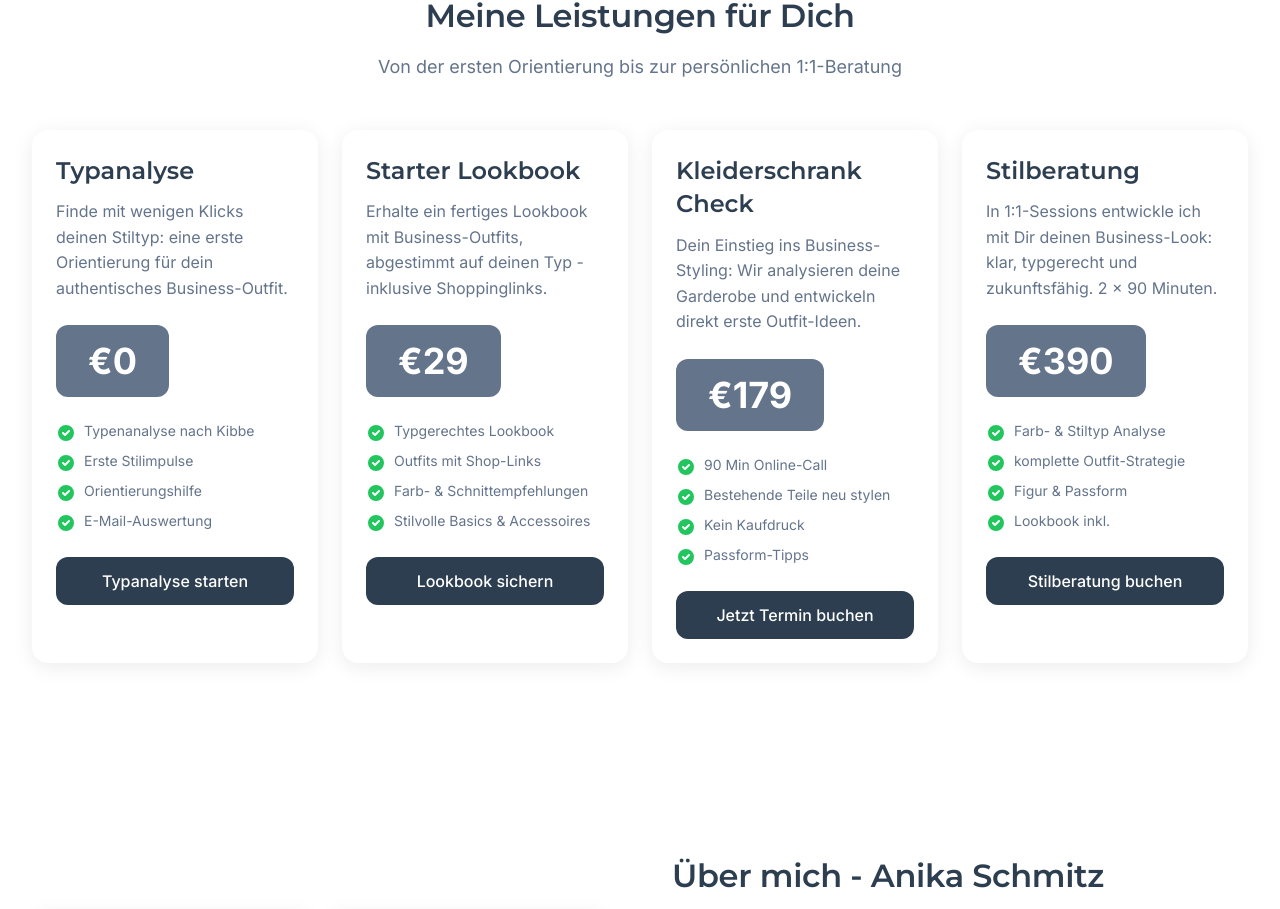
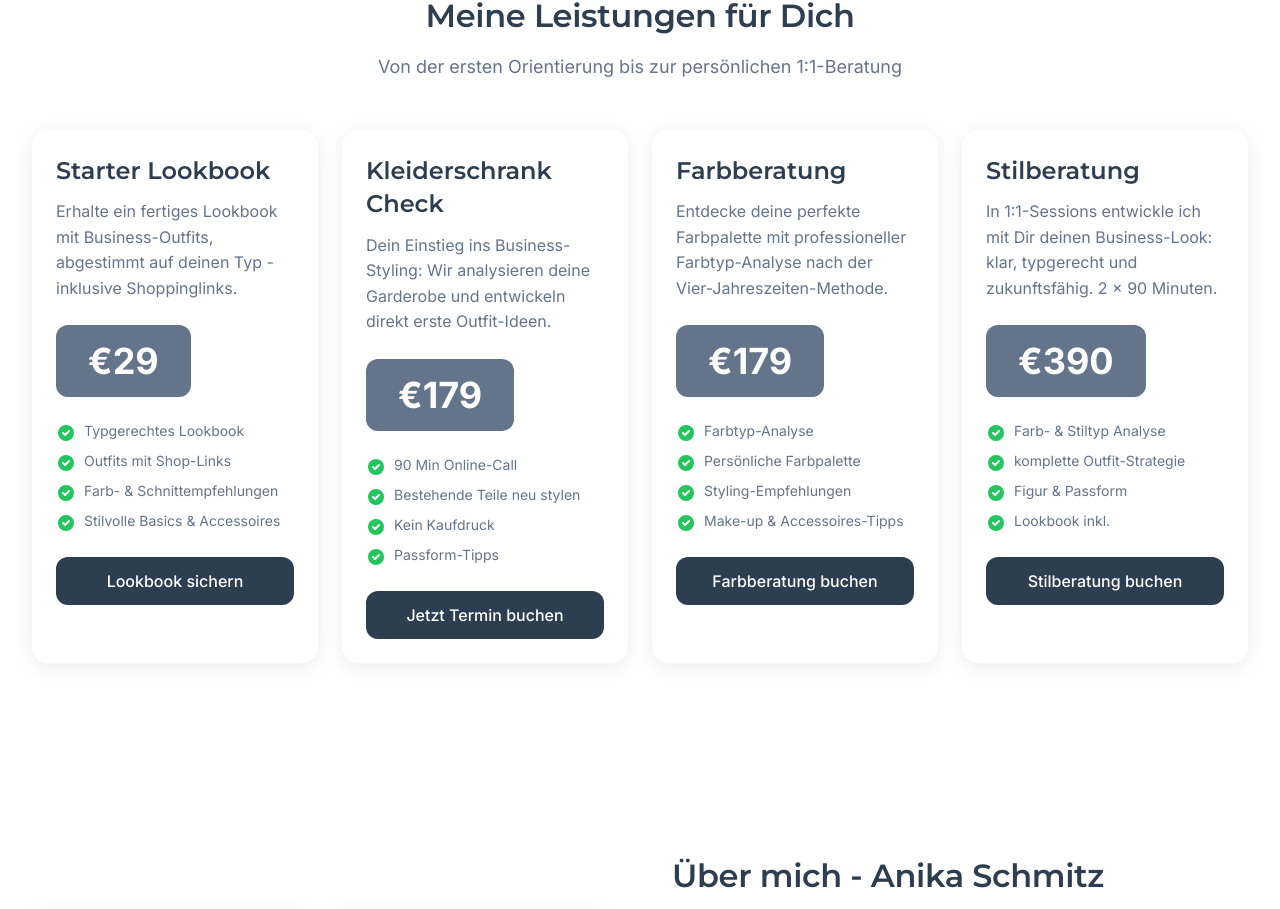
Before and after one commit to SEO-Agentur/businessstylist, a Next.js app: page / in a window 1280 px wide. Shown: the part 2694-3603 px from the top of the page. Built offline with nearby package versions, Linux system fonts and the light colour scheme; no server answers; the database is empty; grey boxes are pictures that could not be loaded; a web font is replaced by a local one.

Commit message:
Updated page.tsx

```diff
--- a/app/page.tsx
+++ b/app/page.tsx
@@ -179,47 +179,6 @@ export default function HomePage() {
 
           <div className="grid md:grid-cols-4 gap-6">
             <Card hover>
-              <h3 className="text-h3 mb-3">Typanalyse</h3>
-              <p className="text-brand-secondary mb-4">
-                Finde mit wenigen Klicks deinen Stiltyp: eine erste Orientierung für dein authentisches Business-Outfit.
-              </p>
-              <div className="my-6">
-                <div className="inline-block bg-brand-secondary text-white px-8 py-4 rounded-lg">
-                  <span className="text-4xl font-bold">€0</span>
-                </div>
-              </div>
-              <ul className="space-y-2 mb-6 text-sm text-brand-secondary">
-                <li className="flex items-start">
-                  <svg className="w-5 h-5 text-green-500 mr-2 flex-shrink-0 mt-0.5" fill="currentColor" viewBox="0 0 20 20">
-                    <path fillRule="evenodd" d="M10 18a8 8 0 100-16 8 8 0 000 16zm3.707-9.293a1 1 0 00-1.414-1.414L9 10.586 7.707 9.293a1 1 0 00-1.414 1.414l2 2a1 1 0 001.414 0l4-4z" clipRule="evenodd" />
-                  </svg>
-                  Typenanalyse nach Kibbe
-                </li>
-                <li className="flex items-start">
-                  <svg className="w-5 h-5 text-green-500 mr-2 flex-shrink-0 mt-0.5" fill="currentColor" viewBox="0 0 20 20">
-                    <path fillRule="evenodd" d="M10 18a8 8 0 100-16 8 8 0 000 16zm3.707-9.293a1 1 0 00-1.414-1.414L9 10.586 7.707 9.293a1 1 0 00-1.414 1.414l2 2a1 1 0 001.414 0l4-4z" clipRule="evenodd" />
-                  </svg>
-                  Erste Stilimpulse
-                </li>
-                <li className="flex items-start">
-                  <svg className="w-5 h-5 text-green-500 mr-2 flex-shrink-0 mt-0.5" fill="currentColor" viewBox="0 0 20 20">
-                    <path fillRule="evenodd" d="M10 18a8 8 0 100-16 8 8 0 000 16zm3.707-9.293a1 1 0 00-1.414-1.414L9 10.586 7.707 9.293a1 1 0 00-1.414 1.414l2 2a1 1 0 001.414 0l4-4z" clipRule="evenodd" />
-                  </svg>
-                  Orientierungshilfe
-                </li>
-                <li className="flex items-start">
-                  <svg className="w-5 h-5 text-green-500 mr-2 flex-shrink-0 mt-0.5" fill="currentColor" viewBox="0 0 20 20">
-                    <path fillRule="evenodd" d="M10 18a8 8 0 100-16 8 8 0 000 16zm3.707-9.293a1 1 0 00-1.414-1.414L9 10.586 7.707 9.293a1 1 0 00-1.414 1.414l2 2a1 1 0 001.414 0l4-4z" clipRule="evenodd" />
-                  </svg>
-                  E-Mail-Auswertung
-                </li>
-              </ul>
-              <Link href="/typenanalyse">
-                <Button className="w-full">Typanalyse starten</Button>
-              </Link>
-            </Card>
-
-            <Card hover>
               <h3 className="text-h3 mb-3">Starter Lookbook</h3>
               <p className="text-brand-secondary mb-4">
                 Erhalte ein fertiges Lookbook mit Business-Outfits, abgestimmt auf deinen Typ - inklusive Shoppinglinks.
@@ -298,6 +257,47 @@ export default function HomePage() {
               </ul>
               <Link href="/kleiderschrank-check">
                 <Button className="w-full">Jetzt Termin buchen</Button>
+              </Link>
+            </Card>
+
+            <Card hover>
+              <h3 className="text-h3 mb-3">Farbberatung</h3>
+              <p className="text-brand-secondary mb-4">
+                Entdecke deine perfekte Farbpalette mit professioneller Farbtyp-Analyse nach der Vier-Jahreszeiten-Methode.
+              </p>
+              <div className="my-6">
+                <div className="inline-block bg-brand-secondary text-white px-8 py-4 rounded-lg">
+                  <span className="text-4xl font-bold">€179</span>
+                </div>
+              </div>
+              <ul className="space-y-2 mb-6 text-sm text-brand-secondary">
+                <li className="flex items-start">
+                  <svg className="w-5 h-5 text-green-500 mr-2 flex-shrink-0 mt-0.5" fill="currentColor" viewBox="0 0 20 20">
+                    <path fillRule="evenodd" d="M10 18a8 8 0 100-16 8 8 0 000 16zm3.707-9.293a1 1 0 00-1.414-1.414L9 10.586 7.707 9.293a1 1 0 00-1.414 1.414l2 2a1 1 0 001.414 0l4-4z" clipRule="evenodd" />
+                  </svg>
+                  Farbtyp-Analyse
+                </li>
+                <li className="flex items-start">
+                  <svg className="w-5 h-5 text-green-500 mr-2 flex-shrink-0 mt-0.5" fill="currentColor" viewBox="0 0 20 20">
+                    <path fillRule="evenodd" d="M10 18a8 8 0 100-16 8 8 0 000 16zm3.707-9.293a1 1 0 00-1.414-1.414L9 10.586 7.707 9.293a1 1 0 00-1.414 1.414l2 2a1 1 0 001.414 0l4-4z" clipRule="evenodd" />
+                  </svg>
+                  Persönliche Farbpalette
+                </li>
+                <li className="flex items-start">
+                  <svg className="w-5 h-5 text-green-500 mr-2 flex-shrink-0 mt-0.5" fill="currentColor" viewBox="0 0 20 20">
+                    <path fillRule="evenodd" d="M10 18a8 8 0 100-16 8 8 0 000 16zm3.707-9.293a1 1 0 00-1.414-1.414L9 10.586 7.707 9.293a1 1 0 00-1.414 1.414l2 2a1 1 0 001.414 0l4-4z" clipRule="evenodd" />
+                  </svg>
+                  Styling-Empfehlungen
+                </li>
+                <li className="flex items-start">
+                  <svg className="w-5 h-5 text-green-500 mr-2 flex-shrink-0 mt-0.5" fill="currentColor" viewBox="0 0 20 20">
+                    <path fillRule="evenodd" d="M10 18a8 8 0 100-16 8 8 0 000 16zm3.707-9.293a1 1 0 00-1.414-1.414L9 10.586 7.707 9.293a1 1 0 00-1.414 1.414l2 2a1 1 0 001.414 0l4-4z" clipRule="evenodd" />
+                  </svg>
+                  Make-up & Accessoires-Tipps
+                </li>
+              </ul>
+              <Link href="/farbtyp-beratung">
+                <Button className="w-full">Farbberatung buchen</Button>
               </Link>
             </Card>
 
```
